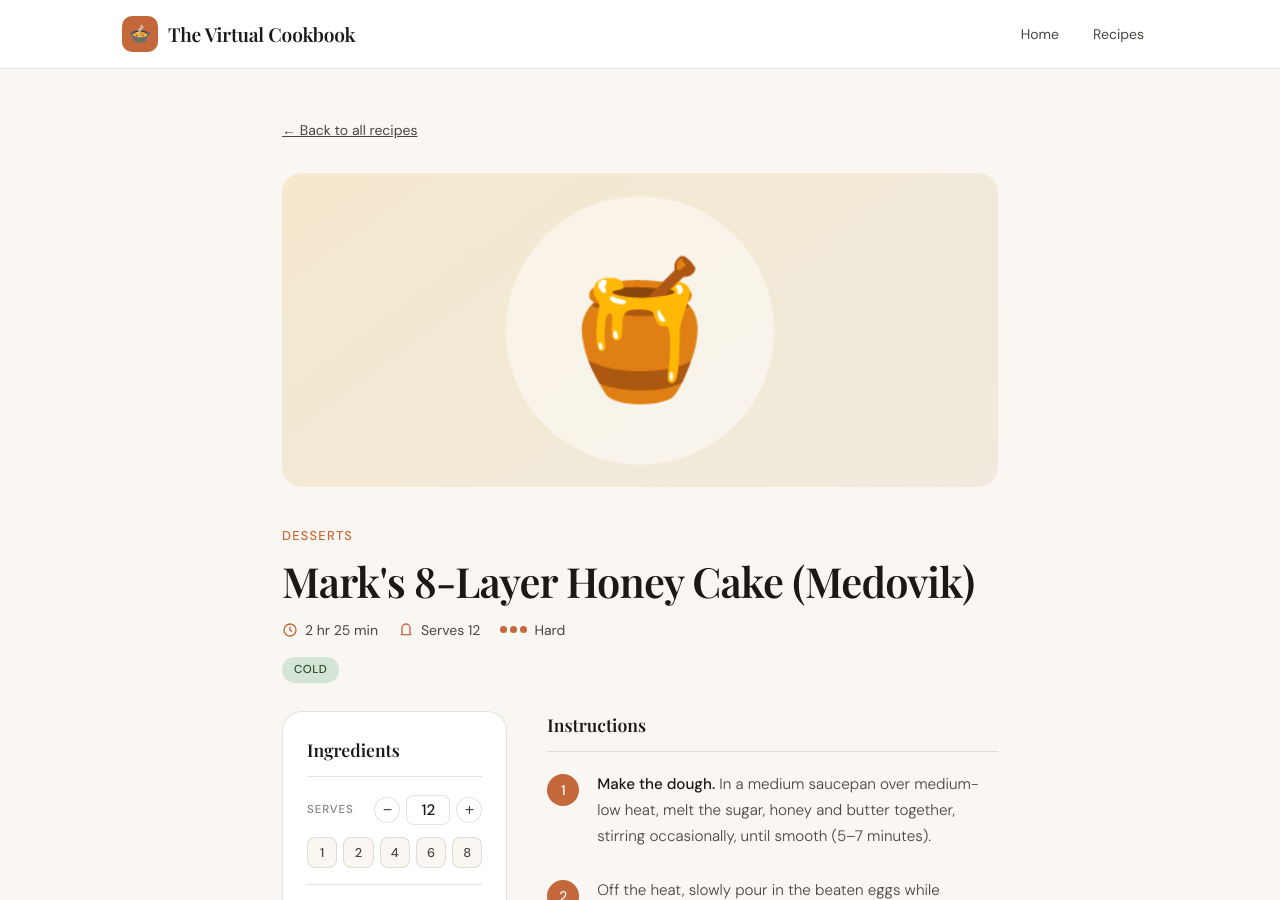
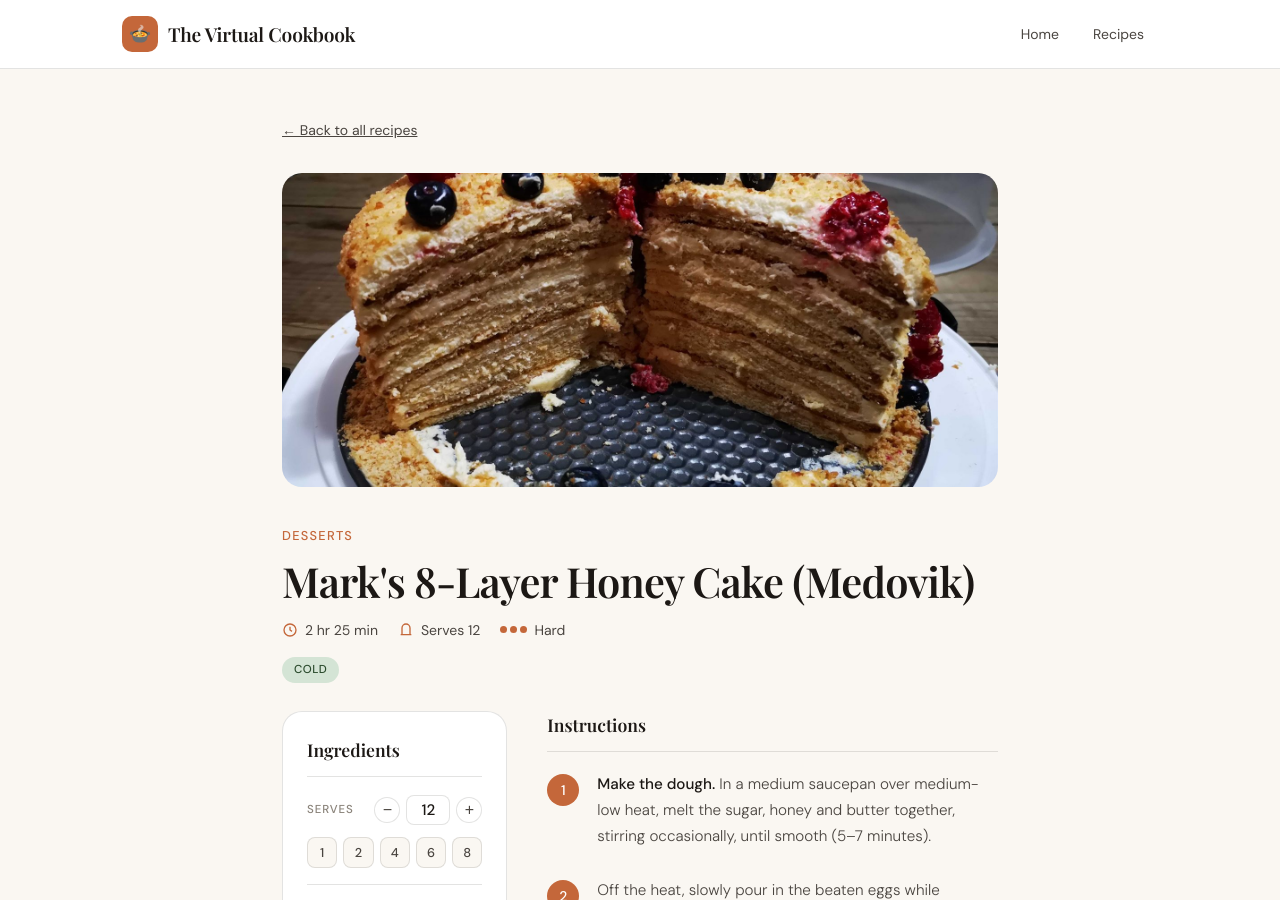
Before and after one commit to J0ma-r/cookbook, a Jekyll site: the page built from _recipes/honey-cake.md, in a window 1280 px wide and 900 px high. Built offline with Jekyll 4.4.1, drawn with Linux system fonts in a browser that asks for light colours; some web fonts are replaced.

Commit message:
Use real photo for Mark's honey cake
Replaces the placeholder SVG with a photo of the cake, downscaled
to 1600px wide (322 KB) for web use.

Co-Authored-By: Claude Opus 5 <noreply@anthropic.com>

```diff
--- a/_recipes/honey-cake.md
+++ b/_recipes/honey-cake.md
@@ -1,7 +1,7 @@
 ---
 layout: recipe
 title: Mark's 8-Layer Honey Cake (Medovik)
-image: /assets/images/honey-cake.svg
+image: /assets/images/honey-cake.jpg
 description: Soft Eastern European honey cake with thin honey-infused layers and a light sour cream frosting. Best made a day ahead.
 category: Desserts
 tags: [Cold]
```
Also changed, not shown: assets/images/honey-cake.jpg (added).
